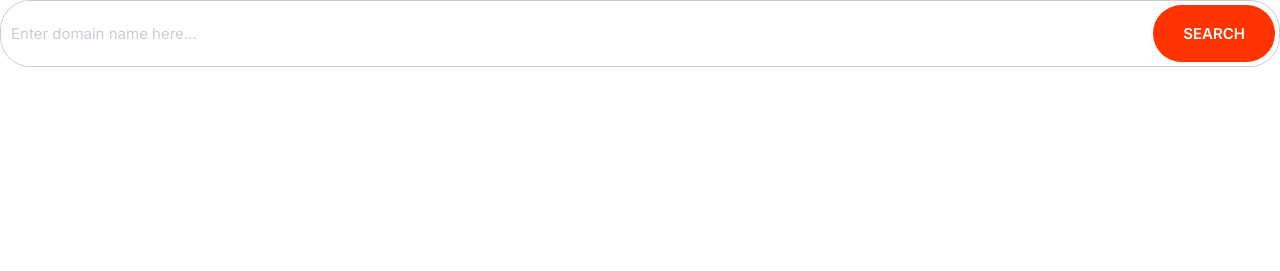
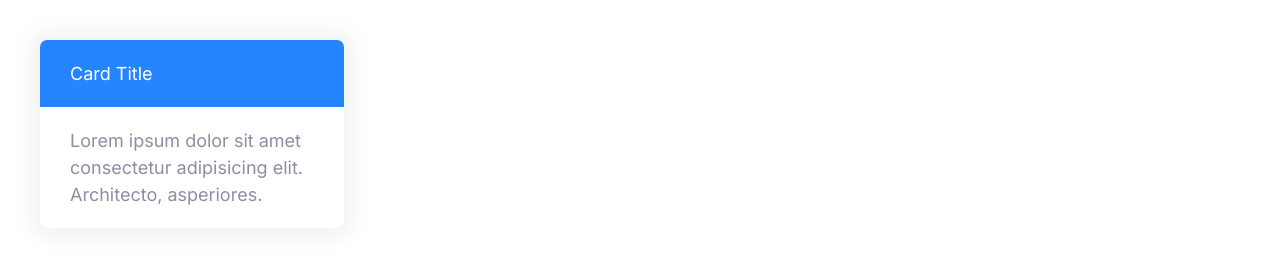
Before and after one commit to mahmoudmaged226/first-app, a plain HTML site: page index.html in a window 1280 px wide. Drawn offline with Linux system fonts and the light colour scheme.

Commit message:
creating the card.

```diff
--- a/css/styles.css
+++ b/css/styles.css
@@ -284,3 +284,26 @@
         font-size: 1.5rem;
     }
 }
+
+/* Cards */
+.card {
+    border-radius: 7px;
+    box-shadow: 0 0 20px 10px #f3f3f3;
+    overflow: hidden;
+
+}
+
+.card__header,
+.card__body {
+    padding: 2rem 3rem;
+}
+
+.card--primary .card__header {
+    background: var(--color-primary);
+    color: #fff;
+}
+
+.card--secondary .card__header {
+    background: var(--color-secondary);
+    color: #fff;
+}
--- a/index.html
+++ b/index.html
@@ -11,13 +11,13 @@
     <link rel="stylesheet" href="css/styles.css">
     </head>
     <body>
-        <div class="input-group">
-            <input type="text"
-             class="input"
-             placeholder="Enter domain name here..."
-             >
-            <button class="btn btn--accent">Search</button>
-
+        <div style="width: 30%; padding: 4rem;">
+            <div class="card card--primary">
+                <header class="card__header">Card Title</header>
+                <div class="card__body">
+                    Lorem ipsum dolor sit amet consectetur adipisicing elit. Architecto, asperiores.
+                </div>
+            </div>
         </div>
 
     </body>
```
Also changed, not shown: components/cards.html (added, +8 -0 lines).
